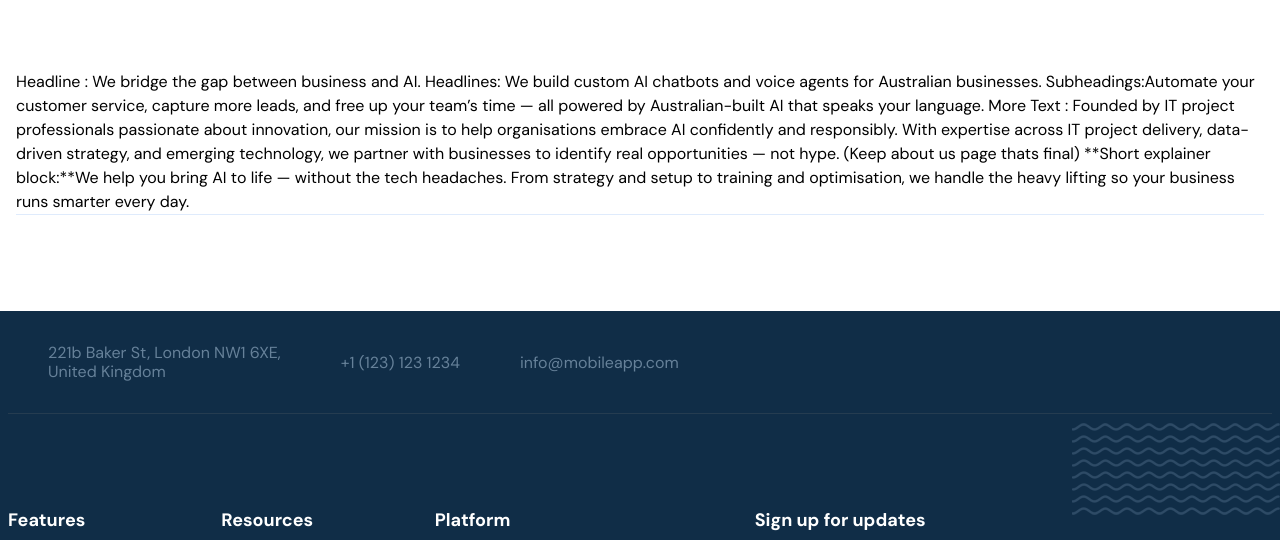
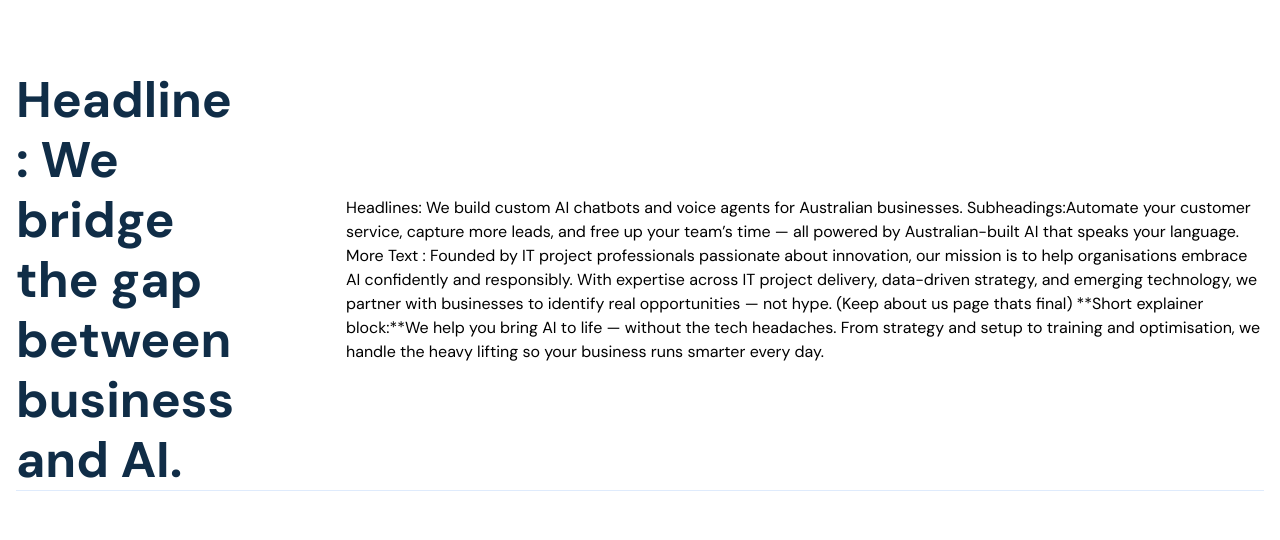
Before and after one commit to PujanShresthaBlueCloud/trainLogic, a Next.js app: page /about in a window 1280 px wide. Shown: the part 344-884 px from the top of the page. Built offline with nearby package versions, Linux system fonts and the light colour scheme; no server answers; some icons are missing.

Commit message:
change git ignore and about page

```diff
--- a/src/components/About/index.tsx
+++ b/src/components/About/index.tsx
@@ -7,7 +7,7 @@ const About = () => {
             <section className="dark:bg-darkmode pt-8 pb-24">
                 <div className="container mx-auto lg:max-w-(--breakpoint-xl) md:max-w-(--breakpoint-md) px-4">
                     <div className="flex md:flex-row flex-col items-center justify-center md:gap-28 gap-8 mt-10">
-                        Headline : We bridge the gap between business and AI.
+                        <h1>Headline : We bridge the gap between business and AI.</h1>
                         Headlines: We build custom AI chatbots and voice agents for Australian businesses.
                         Subheadings:Automate your customer service, capture more leads, and free up your team’s time — all powered by Australian-built AI that speaks your language.
                         More Text : Founded by IT project professionals passionate about innovation, our mission is to help organisations embrace AI confidently and responsibly. With expertise across IT project delivery, data-driven strategy, and emerging technology, we partner with businesses to identify real opportunities — not hype. (Keep about us page thats final)
```
Also changed, not shown: 1 other file (tests, documents, lock files or other folders).
